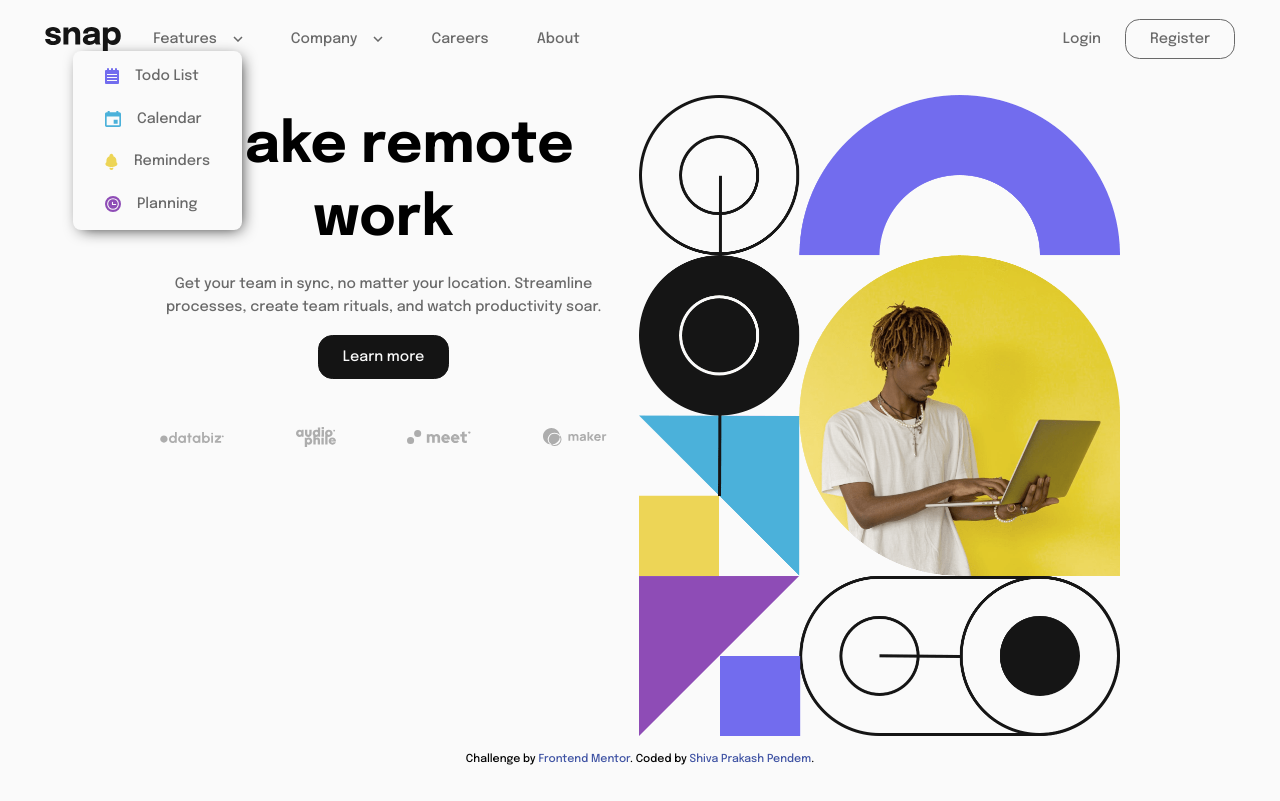
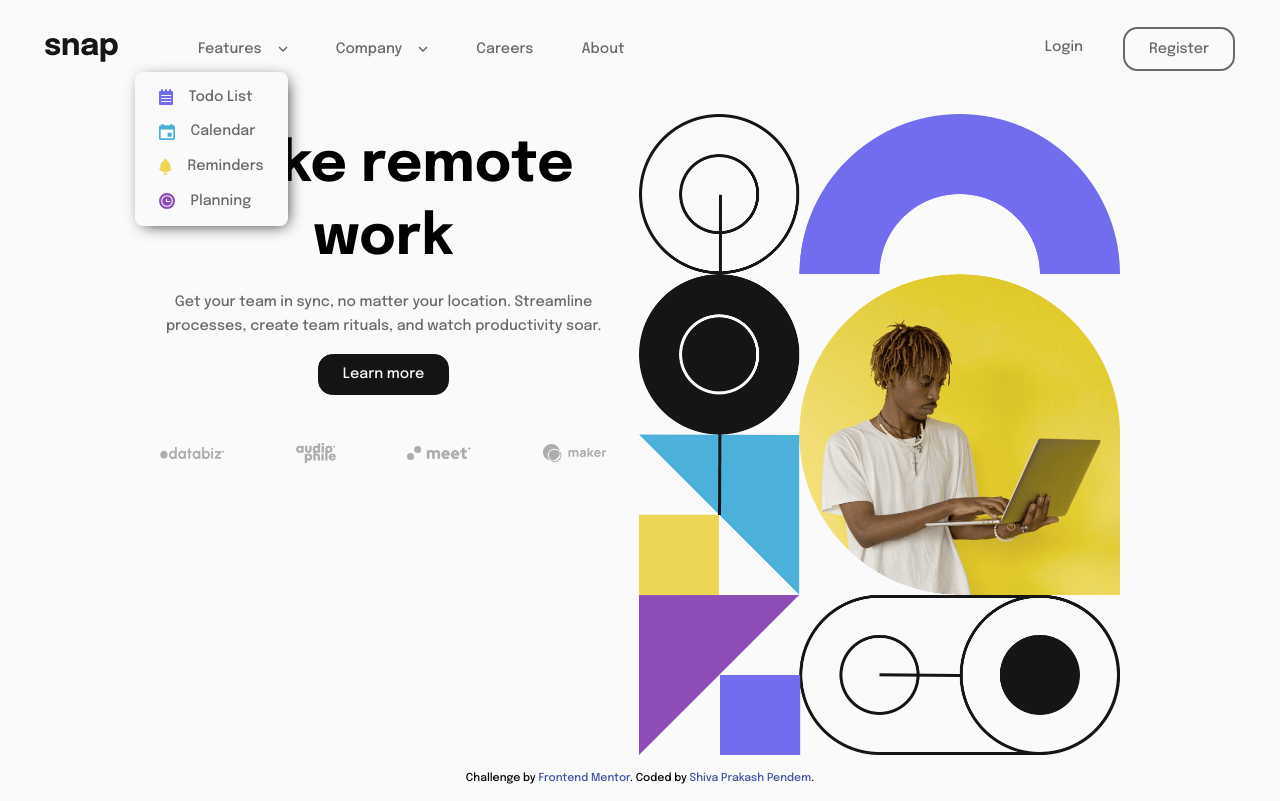
Before and after one commit to shivaprakash-sudo/intro-section-with-dropdown-menu, a plain HTML site: page index.html in a window 1280 px wide. Both pictures are taken after a click on the link "Features". Drawn offline with Linux system fonts and the light colour scheme.

Commit message:
add header styles according to the design

```diff
--- a/index.html
+++ b/index.html
@@ -41,7 +41,7 @@
               </a>
               <ul
                 id="features-dropdown"
-                class="dropdown flex col gap-2 display-none"
+                class="dropdown flex col gap-1 display-none"
               >
                 <li class="dropdown__item flex items-center gap-1">
                   <img src="./images/icon-todo.svg" alt="" aria-hidden="true" />
@@ -84,7 +84,7 @@
               </a>
               <ul
                 id="company-dropdown"
-                class="dropdown flex col gap-2 display-none"
+                class="dropdown flex col gap-1 display-none"
               >
                 <li><a class="dropdown__item" href="#">History</a></li>
                 <li><a class="dropdown__item" href="#">Our Team</a></li>
@@ -94,9 +94,9 @@
             <div><a href="#">Careers</a></div>
             <div><a href="#">About</a></div>
           </div>
-          <div class="btns flex col gap-2">
-            <div><a href="#">Login</a></div>
-            <div><a class="btn btn-register" href="#">Register</a></div>
+          <div class="btns flex col">
+            <div class="btn"><a href="#">Login</a></div>
+            <div class="btn btn-register"><a href="#">Register</a></div>
           </div>
         </div>
       </nav>
--- a/styles/scss/_breakpoints.scss
+++ b/styles/scss/_breakpoints.scss
@@ -1,9 +1,17 @@
 @use "base" as *;
 
 @media (min-width: 730px) {
+  header {
+    align-items: center;
+
+    #logo {
+      margin-block-start: 0.7rem;
+    }
+  }
+
   nav {
     width: 100%;
-    margin-inline-start: 2rem;
+    margin-inline-start: 5rem;
 
     .open-menu,
     .close-menu {
@@ -12,7 +20,7 @@
 
     .nav-items {
       justify-content: space-between;
-
+      align-items: center;
       padding: 0;
       width: 100%;
       gap: 2rem;
@@ -26,7 +34,6 @@
       .links {
         flex-direction: row;
         gap: 3rem;
-      }
 
         .dropdown-container {
           position: relative;
@@ -40,9 +47,9 @@
           .dropdown {
             width: max-content;
             position: absolute;
-          top: 1.3rem;
-          right: 0.05rem;
-          padding: 1rem 2rem;
+            top: 2rem;
+            right: 0;
+            padding: 1rem 1.5rem;
             background-color: $clr-neutral-100;
             box-shadow: 0.2rem 0.2rem 1rem -0.3rem $clr-neutral-300;
             border-radius: 0.5rem;
@@ -51,6 +58,12 @@
             -ms-border-radius: 0.5rem;
             -o-border-radius: 0.5rem;
           }
+        }
+      }
+
+      .btns {
+        width: max-content;
+        gap: 1rem;
       }
     }
 
--- a/styles/scss/_utilities.scss
+++ b/styles/scss/_utilities.scss
@@ -29,7 +29,8 @@
 }
 
 .btn {
-  padding: 0.75rem 1.5rem;
+  text-align: center;
+  padding: 0.65rem 1.5rem;
   border-radius: 0.9rem;
   -webkit-border-radius: 0.9rem;
   -moz-border-radius: 0.9rem;
@@ -39,6 +40,5 @@
 
 .container {
   width: 93%;
-  max-width: 81rem;
   margin-inline: auto;
 }
--- a/styles/scss/components/nav/_menu.scss
+++ b/styles/scss/components/nav/_menu.scss
@@ -19,17 +19,24 @@ nav {
     padding-block: 1.5rem 1rem;
     background-color: $clr-neutral-100;
     box-shadow: 0 0 50rem $clr-neutral-300;
+
     .close-menu {
       align-self: flex-end;
     }
-  }
 
-  .btn-register {
-    border: 1px solid $clr-neutral-200;
-    color: $clr-neutral-200;
-    &:hover {
-      border: 1px solid $clr-neutral-300;
-      color: $clr-neutral-300;
+    .btns {
+      width: 100%;
+      align-self: center;
+      justify-content: center;
+
+      .btn-register {
+        border: 2px solid $clr-neutral-200;
+        color: $clr-neutral-200;
+        &:hover {
+          border: 2px solid $clr-neutral-300;
+          color: $clr-neutral-300;
+        }
+      }
     }
   }
 
```
Also changed, not shown: styles/css/style.css, 1 other file. Lines whose indentation alone changed are shown as unchanged.
